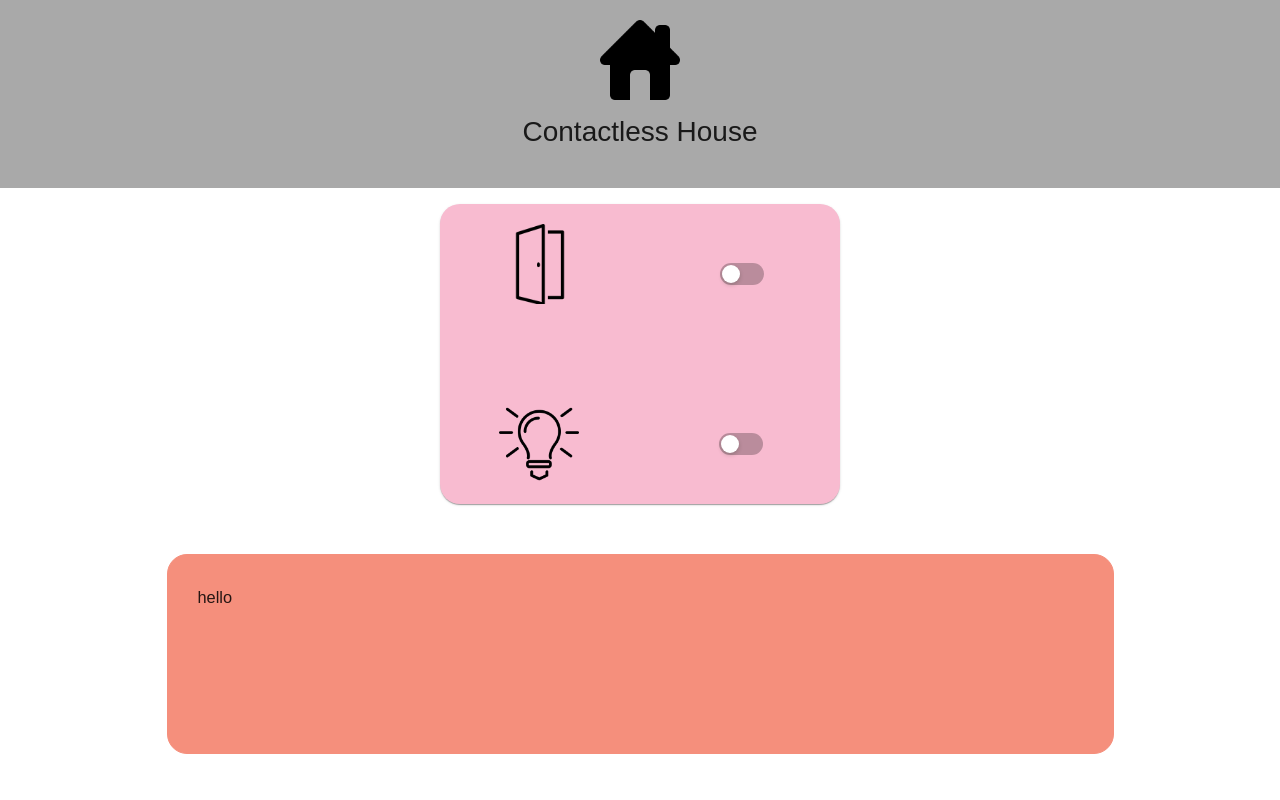
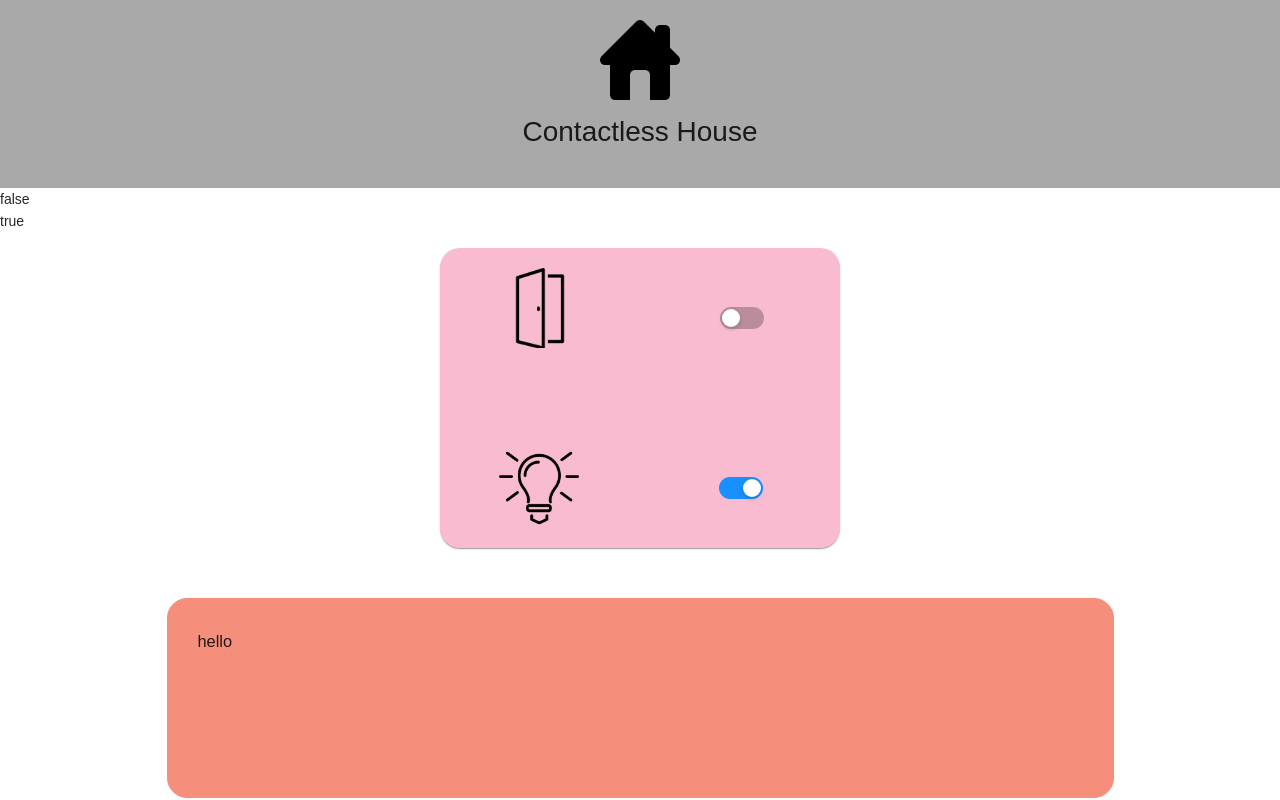
Before and after one commit to boatinw99/ContactlessHouse, a React (Create React App) app: page / in a window 1280 px wide. Built offline with nearby package versions, Linux system fonts and the light colour scheme; no server answers; the database is empty.

Commit message:
cleaning code

```diff
--- a/src/App.js
+++ b/src/App.js
@@ -3,12 +3,14 @@ import "./App.css";
 import Header from "./components/Header";
 import History from "./components/History"
 import Device from "./components/Device";
-import firebase from 'firebase' ;
 
-function App() {
-  // const firebase = require("firebase");
-// Required for side-effects
-  require("firebase/firestore");
+import firebase from "firebase/app";
+import "firebase/firestore";
+
+import {useEffect,useState,useCallback} from "react"
+
+
+
 const firebaseConfig = {
   apiKey: "AIzaSyASlgzTKt0fmOIUeCHHMLd3KUNacJOOAS8",
   authDomain: "contactlesshouse-9cf98.firebaseapp.com",
@@ -18,11 +20,41 @@ function App() {
   // messagingSenderId: "863008823567"
 };
 firebase.initializeApp(firebaseConfig);
-  // let db = firebase.firestore();
+const  db = firebase.firestore();
+
+function App() {
+
+  const [imTiredOfThisLang,setImTiredOfThisLang] = useState([])
+  const [doorTurnOn,setDoorTurnOn] = useState(false)
+  const [lightTurnOn,setLightTurnOn] = useState(true)
+
+  const fetchDB = useCallback(async () => {
+    const querySnapshot = await db.collection("states").get()
+    console.log("DB",querySnapshot)
+    querySnapshot.docs.forEach((doc) => {
+        setDoorTurnOn(doc.data()["door"])
+        setLightTurnOn(doc.data()["light"])
+        setImTiredOfThisLang([...imTiredOfThisLang,doorTurnOn,lightTurnOn ])
+    });
+  },[doorTurnOn,lightTurnOn,setDoorTurnOn,setLightTurnOn,setImTiredOfThisLang])
+
+  useEffect(() => {
+    fetchDB()
+  },[])
+
+
+  // db.collection("states").
+  console.log(imTiredOfThisLang);
+  console.log('lightTurnOn Last=', lightTurnOn);
+  console.log('doorTurnOn Last=', doorTurnOn);
+
   return (
     <div className="App">
       <Header />
-      <Device />
+      {`${doorTurnOn}`}
+      <br/>
+      {`${lightTurnOn}`}
+      <Device lightTurnOn={lightTurnOn} doorTurnOn={doorTurnOn} />
       <History />
     </div>
   );
--- a/src/components/Device.js
+++ b/src/components/Device.js
@@ -4,7 +4,7 @@ import RoundPaper from "./RoundPaper";
 import openedDoor from "./door-opened.png";
 import { DoorSwitch, LightSwitch } from "./Switch";
 import lightbulb from "./lightbulb.png";
-const Device = () => {
+const Device = ({lightTurnOn, doorTurnOn}) => {
   const [checked, setChecked] = React.useState(true);
   return (
     <Box mt={2} mb={4} width="100%" alignContent="center">
@@ -22,7 +22,7 @@ const Device = () => {
           height="80"
           style={{ left: 60, top: 20, position: "relative" }}
         ></img>
-        <DoorSwitch></DoorSwitch>
+        <DoorSwitch lightTurnOn={lightTurnOn} doorTurnOn={doorTurnOn} />
         <img
           id="lightbulb"
           src={lightbulb}
@@ -30,7 +30,7 @@ const Device = () => {
           height="80"
           style={{ right: 65, top: 200, position: "relative" }}
         ></img>
-        <LightSwitch></LightSwitch>
+        <LightSwitch lightTurnOn={lightTurnOn} doorTurnOn={doorTurnOn} />
       </RoundPaper>
     </Box>
   );
--- a/src/components/Switch.js
+++ b/src/components/Switch.js
@@ -1,7 +1,7 @@
 import React, { useState } from "react";
 import { Switch } from "antd";
-const DoorSwitch = () => {
-  let locked = false;
+const DoorSwitch = ({lightTurnOn, doorTurnOn}) => {
+  let locked = doorTurnOn;
   return (
     <Switch
       defaultChecked={locked}
@@ -12,14 +12,15 @@ const DoorSwitch = () => {
     ></Switch>
   );
 };
-const LightSwitch = () => {
-  let turnOn = false;
+const LightSwitch = ({lightTurnOn, doorTurnOn}) => {
+  let turnOn = lightTurnOn;
   return (
     <Switch
       defaultChecked={turnOn}
       onChange={(turnOn) => {
         turnOn = !turnOn;
       }}
+
       style={{ left: 75, top: 200 }}
     ></Switch>
   );
```
Lines whose indentation alone changed are shown as unchanged.
